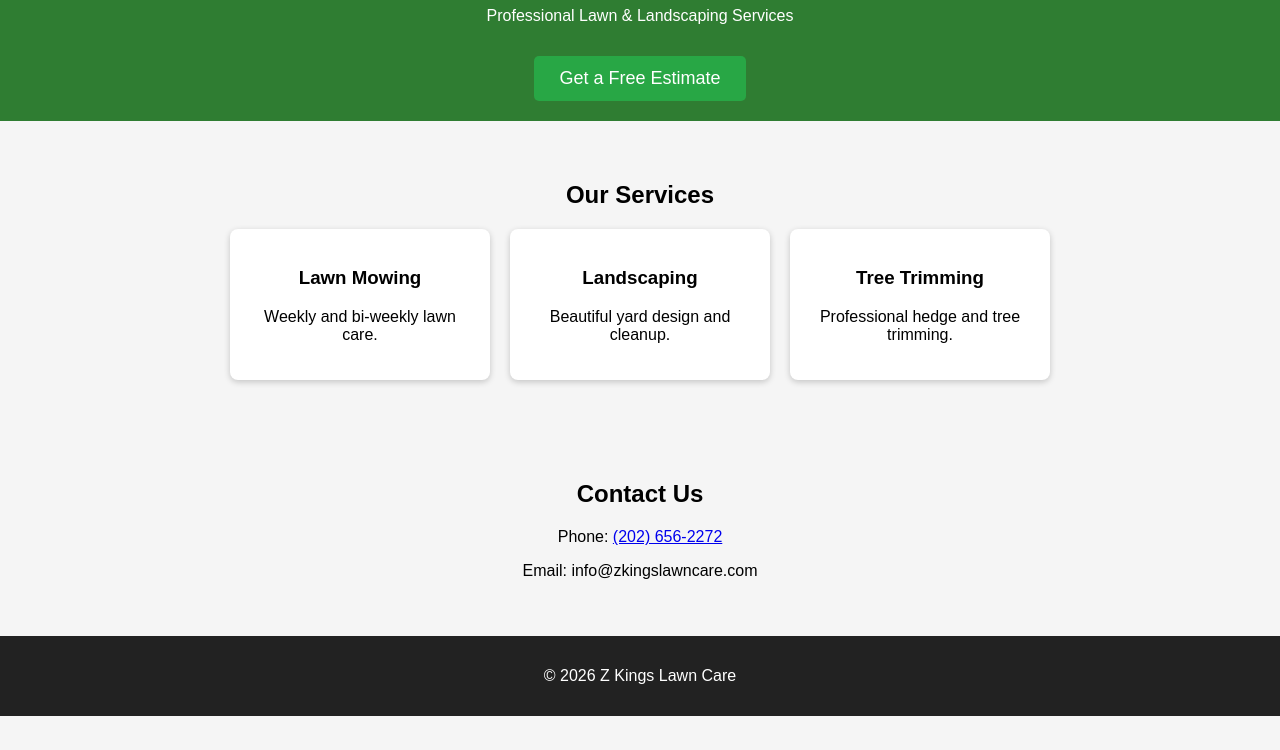
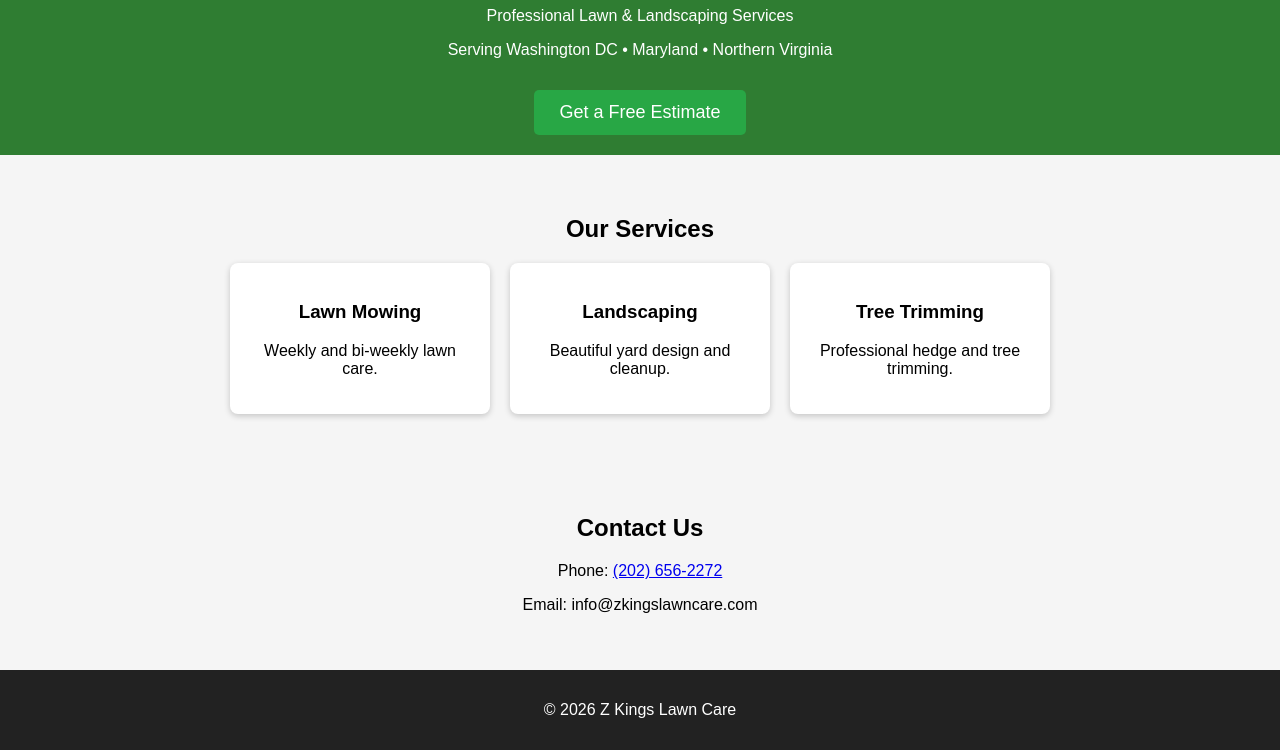
Before and after one commit to lazoyaking1988-maker/verbose-broccoli, a plain HTML site: page index.html in a window 1280 px wide. Shown: the part 111-861 px from the top of the page. Before the commit the page ends 827 px from the top, so only its background shows below. Drawn offline with Linux system fonts and the light colour scheme.

Commit message:
Add service area information to header

```diff
--- a/index.html
+++ b/index.html
@@ -52,6 +52,7 @@ padding:15px;
 <header>
 <h1>Z Kings Lawn Care</h1>
 <p>Professional Lawn & Landscaping Services</p>
+<p>Serving Washington DC • Maryland • Northern Virginia</p>
 <a href="tel:2026562272" style="display:inline-block;margin-top:15px;padding:12px 25px;background:#28a745;color:white;text-decoration:none;border-radius:5px;font-size:18px;">
 Get a Free Estimate
 </a>
```
